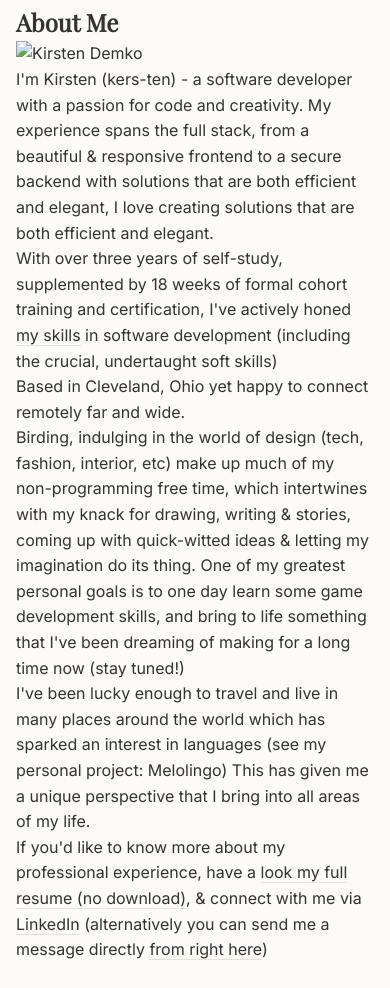
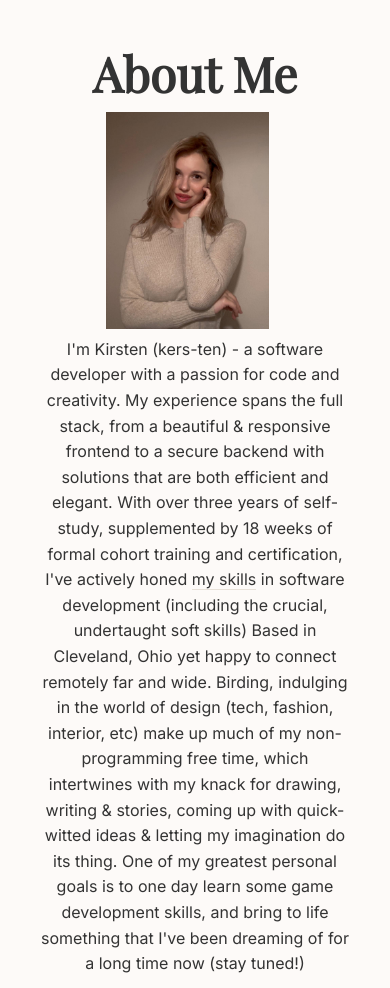
Before and after one commit to kirstendanica/portfolio-update, a plain HTML site: page index.html in a window 390 px wide. Shown: the part 841-1829 px from the top of the page. Drawn offline with nearby package versions, Linux system fonts and the light colour scheme.

Commit message:
Fix some small errors in syntax, add photo for About Me section, optimize SEO

```diff
--- a/index.html
+++ b/index.html
@@ -3,9 +3,12 @@
   <head>
     <meta charset="UTF-8" />
     <meta name="viewport" content="width=device-width, initial-scale=1.0" />
+    <meta
+      name="description"
+      content="Kirsten Danica Demko - Full Stack Developer based in Cleveland, Ohio" />
     <title>Kirsten Danica Demko | Full Stack Developer</title>
     <link rel="stylesheet" href="./styles.css" />
-    <!-- Fonts -->
+    <!-- Google Fonts -->
     <link rel="preconnect" href="https://fonts.googleapis.com" />
     <link rel="preconnect" href="https://fonts.gstatic.com" crossorigin />
     <link
@@ -17,10 +20,11 @@
       href="https://cdnjs.cloudflare.com/ajax/libs/font-awesome/5.15.3/css/all.min.css" />
   </head>
   <body>
-    <!-- Navigation & links -->
+    <!-- Navigation & socials -->
     <div class="mobile-menu-handler" onclick="toggleNav()">
       <i class="fas fa-bars"></i>
     </div>
+    <header>
       <nav>
         <ul>
           <li><a href="#home">Home</a></li>
@@ -44,12 +48,15 @@
         </div>
         <div class="resume-link">
           <br />
-        <button onclick="window.location.href" ="./resume.pdf" download>
+          <button onclick="window.location.href='./resume.pdf'" download>
             Download Resume
           </button>
         </div>
+
+        <!-- Darkmode -->
       </nav>
-
+      <input type="checkbox" id="dark-mode-input" />
+    </header>
     <!-- Main -->
 
     <main id="main-content">
@@ -69,41 +76,19 @@
               I'm Kirsten (kers-ten) - a software developer with a passion for
               code and creativity. My experience spans the full stack, from a
               beautiful & responsive frontend to a secure backend with solutions
-              that are both efficient and elegant, I love creating solutions
-              that are both efficient and elegant.
-            </p>
-            <p>
-              With over three years of self-study, supplemented by 18 weeks of
-              formal cohort training and certification, I've actively honed
-              <a href="">my skills</a> in software development (including the
-              crucial, undertaught soft skills)
-            </p>
-            <p>
-              Based in Cleveland, Ohio yet happy to connect remotely far and
-              wide.
-            </p>
-            <p>
+              that are both efficient and elegant. With over three years of
+              self-study, supplemented by 18 weeks of formal cohort training and
+              certification, I've actively honed
+              <a href="#skills-section">my skills</a> in software development
+              (including the crucial, undertaught soft skills) Based in
+              Cleveland, Ohio yet happy to connect remotely far and wide.
               Birding, indulging in the world of design (tech, fashion,
               interior, etc) make up much of my non-programming free time, which
               intertwines with my knack for drawing, writing & stories, coming
               up with quick-witted ideas & letting my imagination do its thing.
               One of my greatest personal goals is to one day learn some game
               development skills, and bring to life something that I've been
-              dreaming of making for a long time now (stay tuned!)
-            </p>
-            <p>
-              I've been lucky enough to travel and live in many places around
-              the world which has sparked an interest in languages (see my
-              personal project: Melolingo) This has given me a unique
-              perspective that I bring into all areas of my life.
-            </p>
-            <p>
-              If you'd like to know more about my professional experience, have
-              a <a href="">look my full resume (no download)</a>, & connect with
-              me via
-              <a href="https://www.linkedin.com/in/kirsten-demko/">LinkedIn</a>
-              (alternatively you can send me a message directly
-              <a href="#contact">from right here</a>)
+              dreaming of for a long time now (stay tuned!)
             </p>
           </div>
         </div>
--- a/script.js
+++ b/script.js
@@ -7,7 +7,7 @@ const greetings = [
   "Hej, välkomna",
   "Hei, tervetuloa",
   "Ciao, benvenuto",
-    "مرحبا أهلا وسهلا"
+  "مرحبا أهلا وسهلا",
 ];
 
 const greetingElement = document.getElementById("greeting");
@@ -25,7 +25,6 @@ function changeGreeting() {
     if (index === greetings.length) {
       index = 0;
     }
-
   }, 500);
 }
 
@@ -39,12 +38,20 @@ function toggleNav() {
 }
 
 // Smooth scrolling
-document.querySelectorAll('a[href^="#"]').forEach(link => {
-    link.addEventListener("click", function(e) {
+document.querySelectorAll('a[href^="#"]').forEach((link) => {
+  link.addEventListener("click", function (e) {
     e.preventDefault();
 
     document.querySelector(this.hash).scrollIntoView({
-        behavior: "smooth"
+      behavior: "smooth",
     });
   });
 });
+
+// Darkmode
+const darkModeInput = document.getElementById("dark-mode-input");
+const bodyElement = document.querySelector("body");
+
+darkModeInput.addEventListener("change", () => {
+  bodyElement.classList.toggle("dark-mode");
+});
--- a/styles.css
+++ b/styles.css
@@ -1,9 +1,10 @@
 /* Reset default browser styling */
-* {
+*,
+*::before,
+*::after {
   margin: 0;
   padding: 0;
   box-sizing: border-box;
-  line-height: 1.6;
 }
 
 body {
@@ -11,6 +12,11 @@ body {
   color: #333;
   line-height: 1.6;
   background-color: #fdfaf8;
+}
+
+html,
+body {
+  overflow-x: hidden;
 }
 
 h1,
@@ -24,10 +30,8 @@ h6 {
 
 .container {
   max-width: 1200px;
-  margin-left: auto;
-  margin-right: auto;
-  padding-left: 1em;
-  padding-right: 1em;
+  margin: 0 auto;
+  padding: 1em;
 }
 
 /* Navigation & links */
@@ -127,6 +131,30 @@ nav.mobile-nav ul li {
   padding: 1em 0;
 }
 
+/* Darkmode */
+body.dark-mode {
+  background-color: #3b3937;
+  color: #f9f9f9;
+}
+
+#dark-mode-input {
+  position: fixed;
+  top: 10px;
+  right: 10px;
+  width: 50px;
+  height: 25px;
+  cursor: pointer;
+  appearance: none;
+  background-color: #fdfaf8;
+  border: 1.5px solid #a7a29b;
+  border-radius: 12px;
+  transition: background-color 0.2s ease-in-out;
+}
+
+#dark-mode-input:checked {
+  background-color: #3b3937;
+}
+
 /* Homepg */
 #home {
   height: 100vh;
@@ -147,6 +175,11 @@ nav.mobile-nav ul li {
 }
 
 /* About */
+#about {
+  padding: 2em 0;
+  display: flex;
+  flex-direction: column;
+}
 #about a {
   color: #333;
   border-bottom: 0.1em solid #e8e1d8;
@@ -156,6 +189,24 @@ nav.mobile-nav ul li {
 
 #about a:hover {
   background-color: #e8e1d8;
+}
+
+.about-me-content {
+  display: flex;
+  flex-direction: row;
+  align-items: center;
+}
+
+.about-me-content img {
+  width: 500px;
+  height: 500px;
+  margin-right: 2em;
+}
+
+.about-me-content p {
+  font-size: 1em;
+  line-height: 1.6;
+  margin-bottom: 1em;
 }
 
 /* Portfolio */
@@ -272,6 +323,10 @@ nav.mobile-nav ul li {
     grid-template-columns: repeat(2, 1fr);
   }
 
+  #dark-mode-input {
+    display: none;
+  }
+
   nav {
     position: relative;
     height: auto;
@@ -294,5 +349,39 @@ nav.mobile-nav ul li {
 
   .mobile-menu-handler {
     display: block;
+    position: fixed;
+    z-index: 200;
+  }
+  #about {
+    padding: 1em;
+    display: flex;
+    flex-direction: row;
+    flex-wrap: wrap;
+    align-items: center;
+  }
+
+  #about h2 {
+    order: -1;
+    font-size: 3em;
+    text-align: center;
+  }
+
+  .about-me-content {
+    display: flex;
+    flex-direction: column;
+    align-items: center;
+  }
+
+  .about-me-content img {
+    width: 50%;
+    height: auto;
+    margin-right: 1em;
+    order: -1;
+  }
+
+  .about-me-content p {
+    font-size: 1em;
+    text-align: center;
+    padding: 0.5em;
   }
 }
```
Also changed, not shown: assets/img/kirsten-demko.jpg (added). Lines whose indentation alone changed are shown as unchanged.
